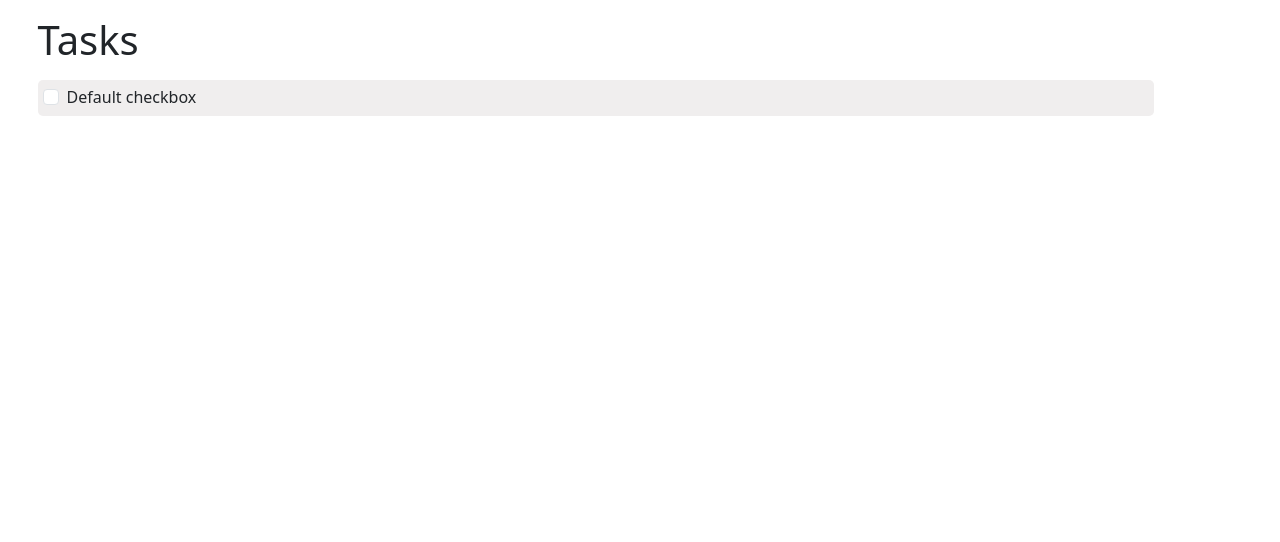
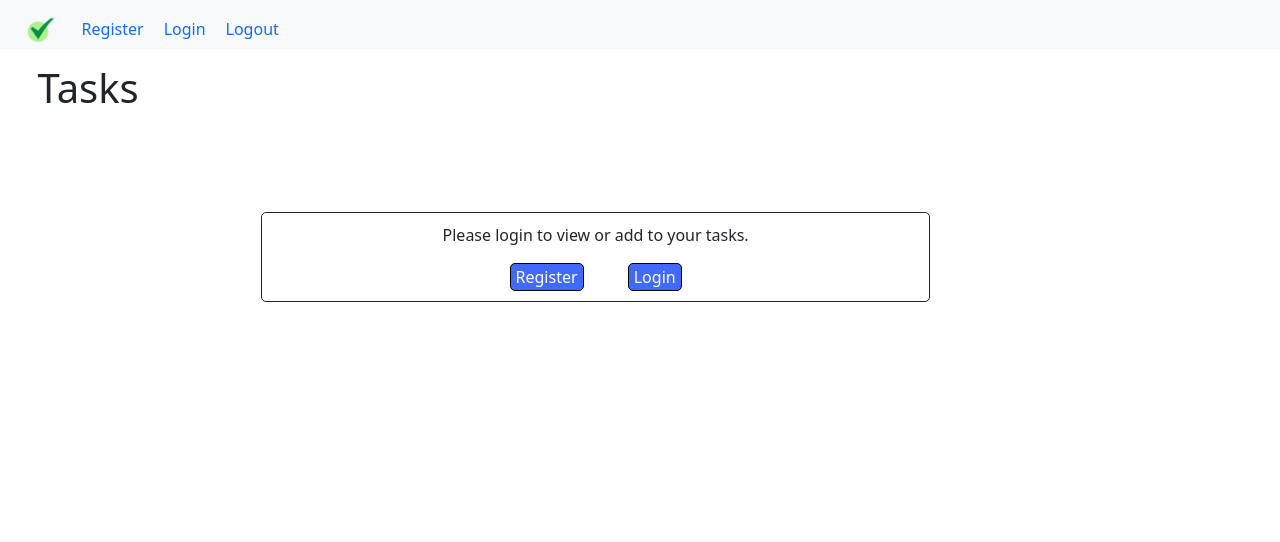
Before and after one commit to JosephLambon/Productivity-App, a Django app: page / in a window 1280 px wide. Shown: the top 542 px of the page. Run offline with Django 5.2, Linux system fonts and the light colour scheme; some libraries are stand-ins or nearby versions.

Commit message:
Added Login/Register functionality.

```diff
--- a/Tasks/models.py
+++ b/Tasks/models.py
@@ -8,4 +8,4 @@ class Task(models.Model):
     user = models.ForeignKey("User", on_delete=models.CASCADE, related_name="user_tasks")
     task = models.CharField(max_length=255, null=False, blank=False)
     completed = models.BooleanField(default=False)
-    target_date = models.timestamp = models.DateTimeField()
+    target_date = models.DateTimeField()
--- a/Tasks/settings.py
+++ b/Tasks/settings.py
@@ -11,6 +11,7 @@ https://docs.djangoproject.com/en/5.0/ref/settings/
 """
 
 from pathlib import Path
+import os
 
 # Build paths inside the project like this: BASE_DIR / 'subdir'.
 BASE_DIR = Path(__file__).resolve().parent.parent
@@ -77,7 +78,7 @@ WSGI_APPLICATION = 'Tasks.wsgi.application'
 DATABASES = {
     'default': {
         'ENGINE': 'django.db.backends.sqlite3',
-        'NAME': BASE_DIR / 'db.sqlite3',
+        'NAME': os.path.join(BASE_DIR, 'db.sqlite3'),
     }
 }
 
@@ -111,6 +112,8 @@ TIME_ZONE = 'UTC'
 
 USE_I18N = True
 
+USE_L10N = True
+
 USE_TZ = True
 
 
--- a/Tasks/static/Tasks/styles.css
+++ b/Tasks/static/Tasks/styles.css
@@ -15,7 +15,7 @@
 }
 
 #staticBackdrop {
-    background-color: #edf3fc;
+    background-color: #fcfcfc;
 }
 
 #staticBackdropLabel {
@@ -29,15 +29,37 @@
     margin-left: 10px;
     margin-right: 10px;
     background-color: #ffffff;
-    border: solid 1px rgb(239, 246, 255);
+    border: solid 0.5px rgb(180, 180, 180);
     border-radius: 10px;
     padding: 15px;
 }
 
-#add_task_btn {
+#username {
+    padding-right: 10px;
+    padding-left: 10px;
+    padding-top: 3px;
+    padding-bottom: 3px;
+    color: black;
+}
+
+.submit_btn {
     display: block;
     margin-top: 15px;
     margin-left: auto;
+}
+
+#nav_bar_top {
+    padding-left: 2%;
+    padding-right: 20px;
+    padding-bottom: 0;
+}
+
+.registerForm {
+    padding-top: 10px;
+}
+
+.main_page {
+    margin-top: 8vh;
 }
 
 .active {
@@ -46,7 +68,11 @@
     border: 0.8px solid darkgrey;
 }
 
-.nav-item:hover {
+.form-control {
+    margin: 5px;
+}
+
+.nav-link:hover {
     border-bottom: 1px solid;
 }
 
@@ -66,6 +92,39 @@
     margin-left: 2vw;
     margin-right: 2vw;
     margin-top: 2vh;
+}
+
+.central_alert {
+    max-width: 60%;
+    margin: 0 auto;
+    border: 1px solid;
+    border-radius: 5px;
+    padding: 10px;
+    margin-top: 100px;
+    text-align: center;
+}
+
+.blue_btn {
+    background-color: rgb(66, 106, 250);
+    border-radius: 5px;
+    border: 0.5px solid black;
+    color: white;
+    padding-left: 5px;
+    padding-right: 5px;
+}
+
+.central_alert_btn {
+    margin-left: 20px;
+    margin-right: 20px;
+}
+
+.blue_btn:hover {
+    background-color: rgb(37, 83, 251);
+}
+
+a {
+    text-decoration: none;
+    color: inherit;
 }
 
 .fieldWrapper {
@@ -90,15 +149,6 @@
 }
 
 @media only screen and (max-width:604px) {
-    #nav_calendar_img {
-        max-height: 60px;
-        max-width: 65px;
-    }
-
-    #nav_tasks_img {
-        max-height: 60px;
-        max-width: 70px;
-    }
     #nav_bar {
         max-width: 95vw;
         border-radius: 20px;
--- a/Tasks/templates/Tasks/index.html
+++ b/Tasks/templates/Tasks/index.html
@@ -1,8 +1,9 @@
 {% extends 'Tasks/layout.html' %}
 
 {% block body %}
-    <div class="container">
+      <div class="container" id="tasks_page_container">
         <h1>Tasks</h1>
+        {% if user.is_authenticated %}
           <div id="tasks_container">
               <div class="form-check">
                   <input class="form-check-input" type="checkbox" value="" id="flexCheckDefault">
@@ -40,10 +41,22 @@
                                   <label for="{{ new_task_form.target_time.id_for_label }}">&#x23F0; Time:</label>
                                   {{new_task_form.target_time}}
                                 </div>
-                        <input type="submit" value="Add Task" id="add_task_btn">
+                          <input type="submit" value="Add Task" class="submit_btn blue_btn">
                       </form>
                     </div>
                   </div>
                 </div>
+          {% else %}
+          <div class="central_alert ">
+            <p>Please login to view or add to your tasks.</p>
+            <button class='blue_btn central_alert_btn'>
+              <a href="{% url 'register' %}">Register</a>
+            </button>
+            <button class='blue_btn central_alert_btn'>
+              <a href="{% url 'login' %}">Login</a>
+            </button>
           </div>
+          {% endif %}
+        </div>
+
 {% endblock %}
--- a/Tasks/templates/Tasks/layout.html
+++ b/Tasks/templates/Tasks/layout.html
@@ -10,6 +10,8 @@
         <link href="https://cdn.jsdelivr.net/npm/bootstrap@5.3.3/dist/css/bootstrap.min.css" rel="stylesheet" integrity="sha384-QWTKZyjpPEjISv5WaRU9OFeRpok6YctnYmDr5pNlyT2bRjXh0JMhjY6hW+ALEwIH" crossorigin="anonymous">
         <link href="{% static 'Tasks/styles.css' %}" rel="stylesheet">
 
+        <link rel="icon" type="image/x-icon" href="{% static 'Tasks/Task_icon.png' %}">
+
         <script src="https://unpkg.com/react@17/umd/react.production.min.js"></script>
         <script src="https://unpkg.com/react-dom@17/umd/react-dom.production.min.js"></script>
         <script src="https://unpkg.com/babel-standalone@6/babel.min.js"></script>
@@ -19,7 +21,37 @@
 
     <body>
         <script src="https://cdn.jsdelivr.net/npm/bootstrap@5.3.3/dist/js/bootstrap.bundle.min.js" integrity="sha384-YvpcrYf0tY3lHB60NNkmXc5s9fDVZLESaAA55NDzOxhy9GkcIdslK1eN7N6jIeHz" crossorigin="anonymous"></script>
-        {% block body %}{% endblock %}
+        <nav class="navbar navbar-expand-lg bg-body-tertiary fixed-top" id="nav_bar_top">
+            <a class="navbar-brand" href="{% url 'index' %}">
+                <img src='{% static 'Tasks/Tick_icon.png' %}' height="30" width="30">
+            </a>
+            <ul class="nav justify-content-end">
+                {% if user.is_authenticated %}
+                    <li class="nav-item">
+                        <p id='username'>{{ user.username }} </p>
+                    </li>
+                {% endif %}
+                <li class="nav-item flex-fill">
+                    <a class="nav-link" aria-current="page" href="{% url 'register' %}" id="nav_tasks">
+                        Register
+                    </a>
+                </li>
+                <li class="nav-item flex-fill">
+                    <a class="nav-link" aria-current="page" href="{% url 'login' %}" id="nav_tasks">
+                        Login
+                    </a>
+                </li>
+                <li class="nav-item flex-fill">
+                    <a class="nav-link" aria-current="page" href="{% url 'logout' %}" id="nav_tasks">
+                        Logout
+                    </a>
+                </li>
+            </ul>
+        </nav>
+        <div class="main_page">
+            {% block body %}{% endblock %}
+        </div>
+
 
         <nav class="navbar navbar-expand-lg bg-body-tertiary fixed-bottom justify-content-center" id="nav_bar">
             <ul class="nav">
--- a/Tasks/urls.py
+++ b/Tasks/urls.py
@@ -22,5 +22,8 @@ from . import views
 urlpatterns = [
     path('admin/', admin.site.urls),
     path('', views.index, name="index"),
+    path("login", views.login_view, name="login"),
+    path("logout", views.logout_view, name="logout"),
+    path("register", views.register, name="register"),
     path('calendar/', views.load_calendar, name="calendar")
 ]
--- a/Tasks/views.py
+++ b/Tasks/views.py
@@ -1,5 +1,62 @@
-from django.shortcuts import render
+from django.contrib.auth import authenticate, login, logout
+from django.db import IntegrityError
+from django.http import HttpResponse, HttpResponseRedirect, HttpResponseBadRequest
+from django.http import JsonResponse
+from django.shortcuts import render, redirect
+from django.urls import reverse
+from django.contrib.auth.decorators import login_required
+from .models import User
+
 from .forms import NewTaskForm
+
+def login_view(request):
+    if request.method == "POST":
+
+        # Attempt to sign user in
+        username = request.POST["username"]
+        password = request.POST["password"]
+        user = authenticate(request, username=username, password=password)
+
+        # Check if authentication successful
+        if user is not None:
+            login(request, user)
+            return HttpResponseRedirect(reverse("index"))
+        else:
+            return render(request, "Tasks/login.html", {
+                "message": "Invalid username and/or password."
+            })
+    else:
+        return render(request, "Tasks/login.html")
+
+def logout_view(request):
+    logout(request)
+    return HttpResponseRedirect(reverse("index"))
+
+def register(request):
+    if request.method == "POST":
+        username = request.POST["username"]
+        email = request.POST["email"]
+
+        # Ensure password matches confirmation
+        password = request.POST["password"]
+        confirmation = request.POST["confirmation"]
+        if password != confirmation:
+            return render(request, "Tasks/register.html", {
+                "message": "Passwords must match."
+            })
+
+        # Attempt to create new user
+        try:
+            user = User.objects.create_user(username, email, password)
+            user.save()
+        except IntegrityError:
+            return render(request, "Tasks/register.html", {
+                "message": "Username already taken."
+            })
+        login(request, user)
+        return HttpResponseRedirect(reverse("index"))
+    else:
+        return render(request, "Tasks/register.html")
 
 def index(request):
     return render(request, "Tasks/index.html", {
@@ -15,3 +72,7 @@ def load_calendar(request):
 def new_task(request):
     if request.method == "POST":
         pass
+
+    # Might need to event.preventDefault to stop page reloading...
+
+    # Add task to database, render new task to DOM!
```
Also changed, not shown: Tasks/templates/Tasks/calendar.html (+15 -2 lines), Tasks/templates/Tasks/login.html (added, +24 -0 lines), Tasks/templates/Tasks/register.html (added, +30 -0 lines), Tasks/migrations/0001_initial.py (added), Tasks/migrations/__init__.py (added), Tasks/static/Tasks/Tick_icon.png (added), db.sqlite3, 4 other files. Lines whose indentation alone changed are shown as unchanged.
